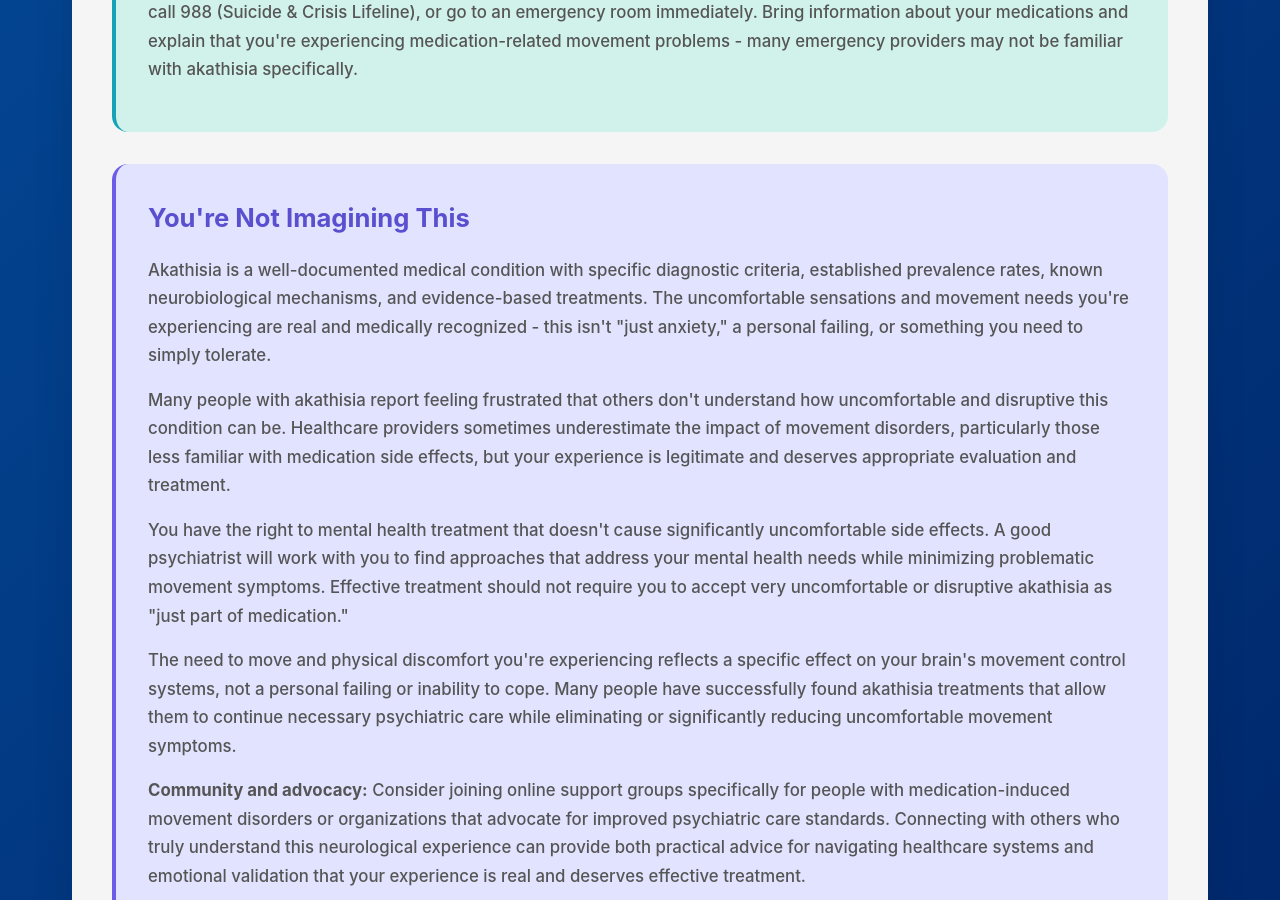
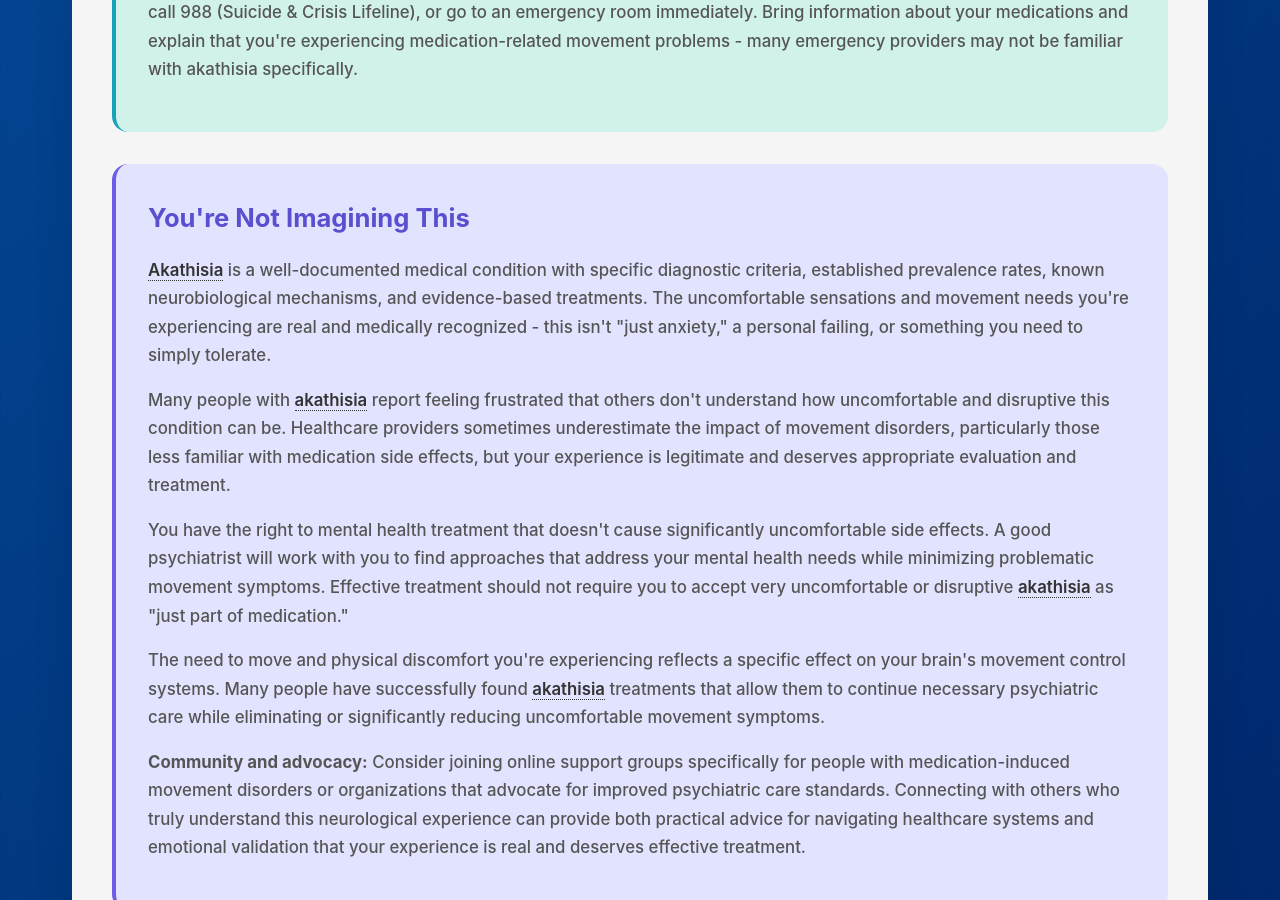
Before and after one commit to neurodivergent-survival-guide/neurodivergent-survival-guide, a Jekyll site: the page built from struggles/akathisia.html, in a window 1280 px wide and 900 px high, scrolled down 5140 px. Built offline with Jekyll 4.4.1, drawn with Linux system fonts in a browser that asks for light colours.

Commit message:
Update akathisia.html

```diff
--- a/struggles/akathisia.html
+++ b/struggles/akathisia.html
@@ -125,13 +125,13 @@
 
     <div class="validation-section">
         <h2 id="youre-not-imagining-this">You're Not Imagining This</h2>
-        <p>Akathisia is a well-documented medical condition with specific diagnostic criteria, established prevalence rates, known neurobiological mechanisms, and evidence-based treatments. The uncomfortable sensations and movement needs you're experiencing are real and medically recognized - this isn't "just anxiety," a personal failing, or something you need to simply tolerate.</p>
+        <p><span class="jargon">Akathisia<span class="tooltip">A movement disorder characterized by inner restlessness and an irresistible urge to move</span></span> is a well-documented medical condition with specific diagnostic criteria, established prevalence rates, known neurobiological mechanisms, and evidence-based treatments. The uncomfortable sensations and movement needs you're experiencing are real and medically recognized - this isn't "just anxiety," a personal failing, or something you need to simply tolerate.</p>
 
-        <p>Many people with akathisia report feeling frustrated that others don't understand how uncomfortable and disruptive this condition can be. Healthcare providers sometimes underestimate the impact of movement disorders, particularly those less familiar with medication side effects, but your experience is legitimate and deserves appropriate evaluation and treatment.</p>
+        <p>Many people with <span class="jargon">akathisia<span class="tooltip">A movement disorder characterized by inner restlessness and an irresistible urge to move</span></span> report feeling frustrated that others don't understand how uncomfortable and disruptive this condition can be. Healthcare providers sometimes underestimate the impact of movement disorders, particularly those less familiar with medication side effects, but your experience is legitimate and deserves appropriate evaluation and treatment.</p>
 
-        <p>You have the right to mental health treatment that doesn't cause significantly uncomfortable side effects. A good psychiatrist will work with you to find approaches that address your mental health needs while minimizing problematic movement symptoms. Effective treatment should not require you to accept very uncomfortable or disruptive akathisia as "just part of medication."</p>
+        <p>You have the right to mental health treatment that doesn't cause significantly uncomfortable side effects. A good psychiatrist will work with you to find approaches that address your mental health needs while minimizing problematic movement symptoms. Effective treatment should not require you to accept very uncomfortable or disruptive <span class="jargon">akathisia<span class="tooltip">A movement disorder characterized by inner restlessness and an irresistible urge to move</span></span> as "just part of medication."</p>
 
-        <p>The need to move and physical discomfort you're experiencing reflects a specific effect on your brain's movement control systems, not a personal failing or inability to cope. Many people have successfully found akathisia treatments that allow them to continue necessary psychiatric care while eliminating or significantly reducing uncomfortable movement symptoms.</p>
+        <p>The need to move and physical discomfort you're experiencing reflects a specific effect on your brain's movement control systems. Many people have successfully found <span class="jargon">akathisia<span class="tooltip">A movement disorder characterized by inner restlessness and an irresistible urge to move</span></span> treatments that allow them to continue necessary psychiatric care while eliminating or significantly reducing uncomfortable movement symptoms.</p>
 
         <div class="highlight-box">
             <p><strong>Community and advocacy:</strong> Consider joining online support groups specifically for people with medication-induced movement disorders or organizations that advocate for improved psychiatric care standards. Connecting with others who truly understand this neurological experience can provide both practical advice for navigating healthcare systems and emotional validation that your experience is real and deserves effective treatment.</p>
```
